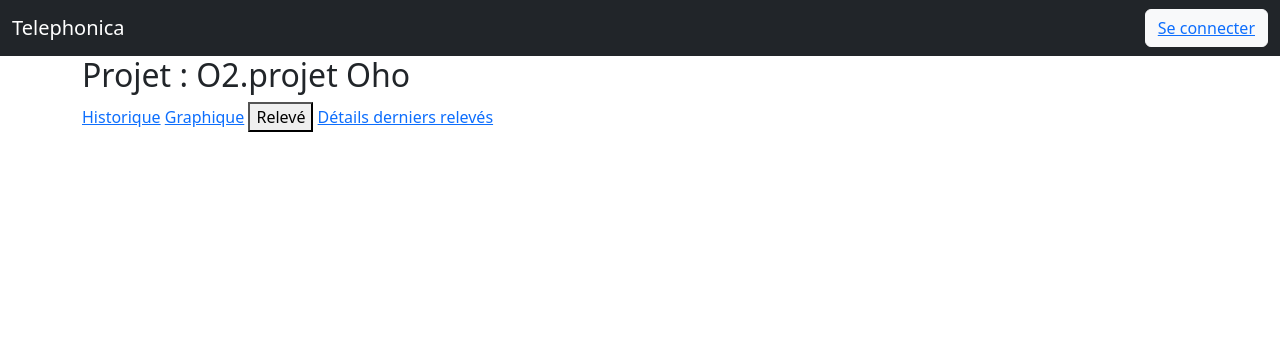
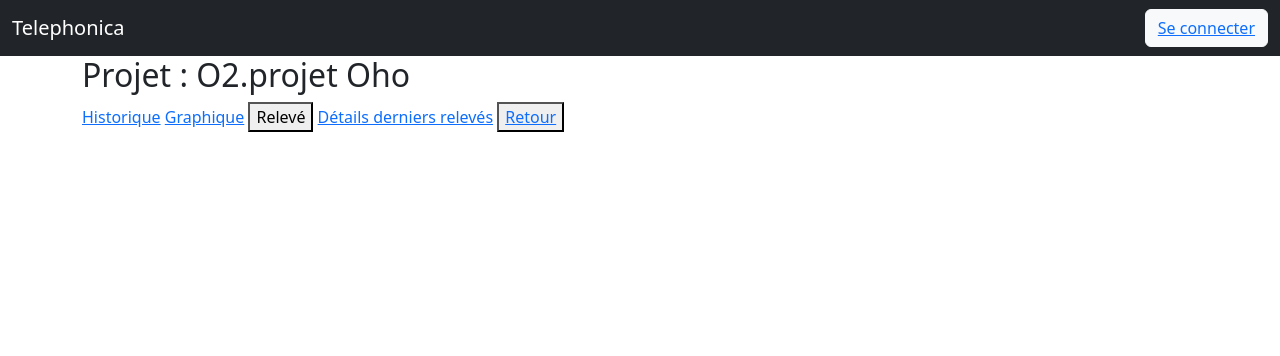
Before and after one commit to MaillotCedric/site_django, a Django app: template src/dashboard/templates/dashboard_accueil.html in a window 1280 px wide. Shown: the top 356 px of the page. Run offline with Django 3.2, Linux system fonts and the light colour scheme; the template is opened without the code that fills it, so the values that code supplies are empty; some libraries are stand-ins or nearby versions.

Commit message:
add btn retour home depuis accueil dashboard

```diff
--- a/src/dashboard/templates/dashboard_accueil.html
+++ b/src/dashboard/templates/dashboard_accueil.html
@@ -11,4 +11,8 @@
 <button>Relevé</button>
 <!-- Lien vers la page 'Détails des derniers relevés' -->
 <a href="">Détails derniers relevés</a>
+<!-- Bouton de retour vers la page d'accueil privée -->
+<button>
+    <a href="../home">Retour</a>
+</button>
 {% endblock %}
```
Also changed, not shown: src/db.sqlite3.
